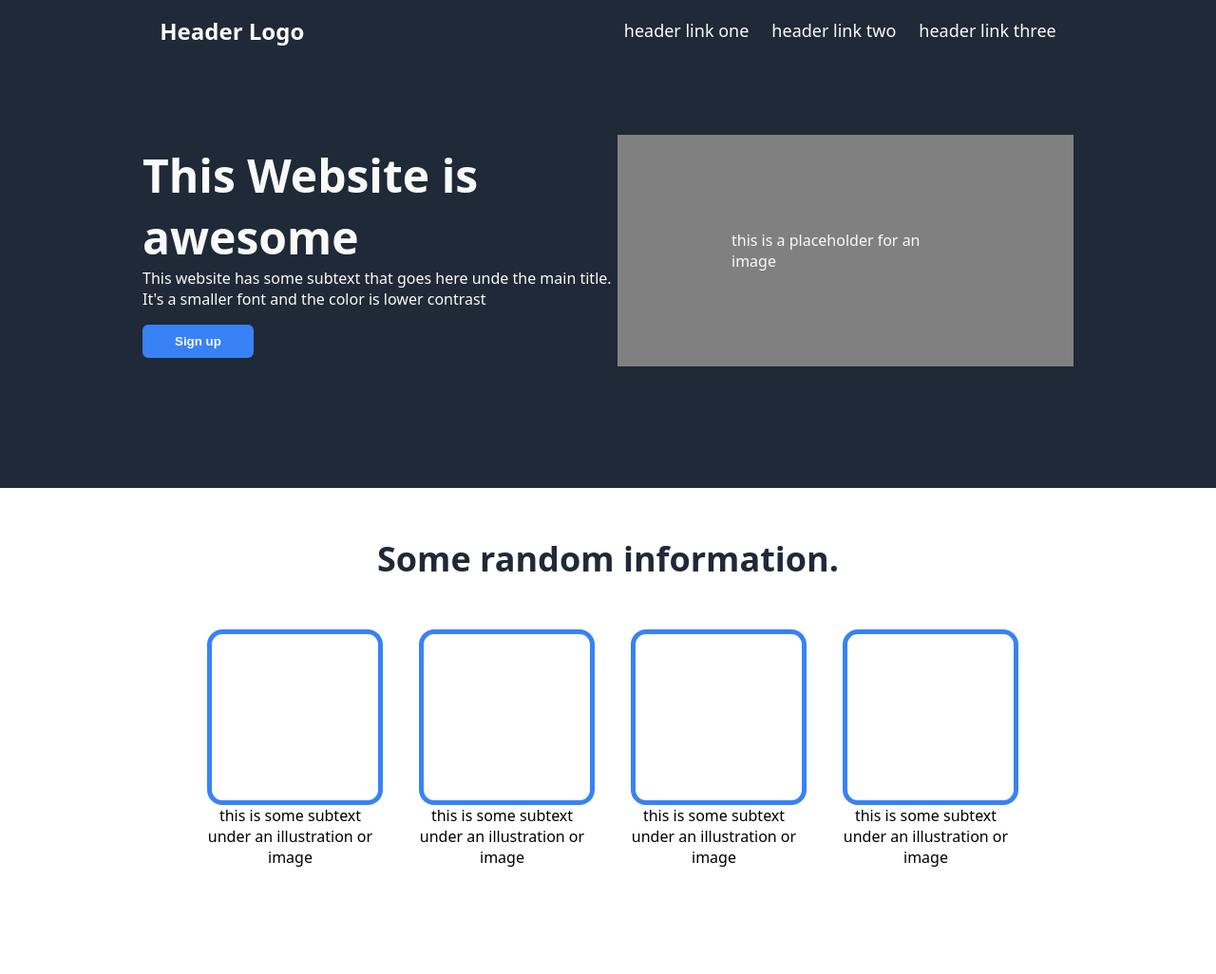
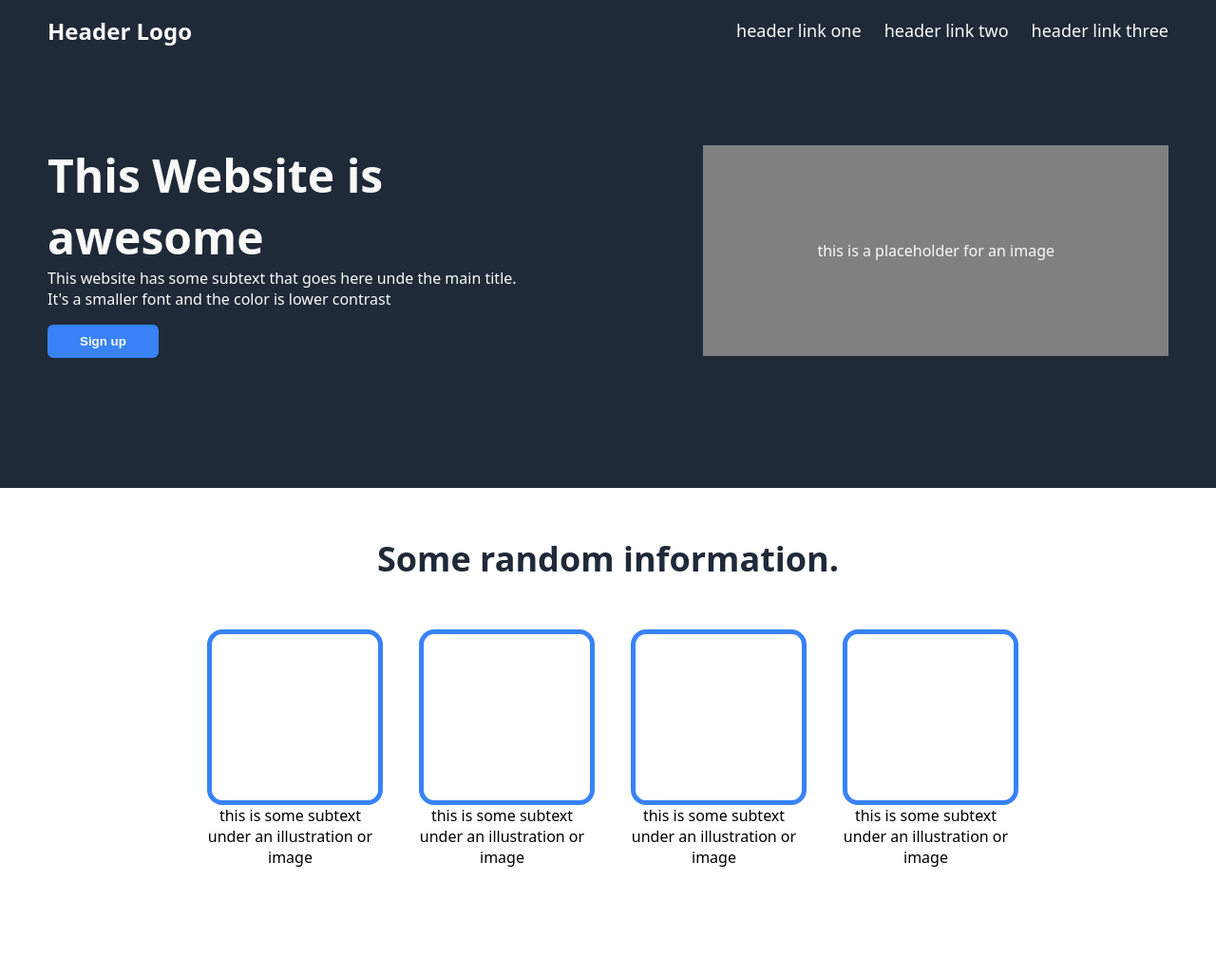
Before and after one commit to AlexShonia/Landing-Page-TOP, a plain HTML site: page index.html in a window 1280 px wide. Shown: the top 1026 px of the page at 95% size. Drawn offline with Linux system fonts and the light colour scheme.

Commit message:
Make Navigation and Hero segments same width
Make them same width so that they align better

```diff
--- a/index.html
+++ b/index.html
@@ -6,6 +6,7 @@
     <link href="styles.css" rel="stylesheet" />
   </head>
   <body>
+    <div class="bgcolor">
       <div class="nav">
           <div class="logo">Header Logo</div>
           <div class="links">
@@ -14,6 +15,8 @@
             <a href=".">header link three</a>
           </div>
       </div>
+    </div>
+    <div class="bgcolor">
       <div class="hero">
         <div class="h1">
           <div class="big">This Website is awesome</div>
@@ -25,6 +28,7 @@
         </div>
         <div class="h2">
           <div>this is a placeholder for an image</div>
+        </div>
       </div>
     </div>
     <div class="infohd">Some random information.</div>
--- a/styles.css
+++ b/styles.css
@@ -2,14 +2,21 @@ body {
     font-family: system-ui, -apple-system, BlinkMacSystemFont, 'Segoe UI', Roboto, Oxygen, Ubuntu, Cantarell, 'Open Sans', 'Helvetica Neue', sans-serif;
     margin:0;
 }
+.bgcolor{
+    background-color: #1F2937;
+    display: flex;
+    justify-content: center;
+    align-items: center;
+}
 .nav {
-    background-color: #1F2937;
     color: #F9FAF8;
     height: 64px;
     display: flex;
-    justify-content: space-around;
+    justify-content: space-between;
     font-size: 24px ;
     align-items: center;
+    width: 1700px;
+    padding: 0 50px;
 }
 a {
     text-decoration: none;
@@ -27,11 +34,11 @@ a {
     background-color: #1F2937;
     color: #F9FAF8;
     height: 400px;
-    padding:0 150px 50px;
+    padding:0 50px 50px;
     display: flex;
-    justify-content: space-around;
+    justify-content: space-between;
     align-items: center;
-
+    width: 1700px;
 }
 .subtext {
     width: 500px;
```
Lines whose indentation alone changed are shown as unchanged.
